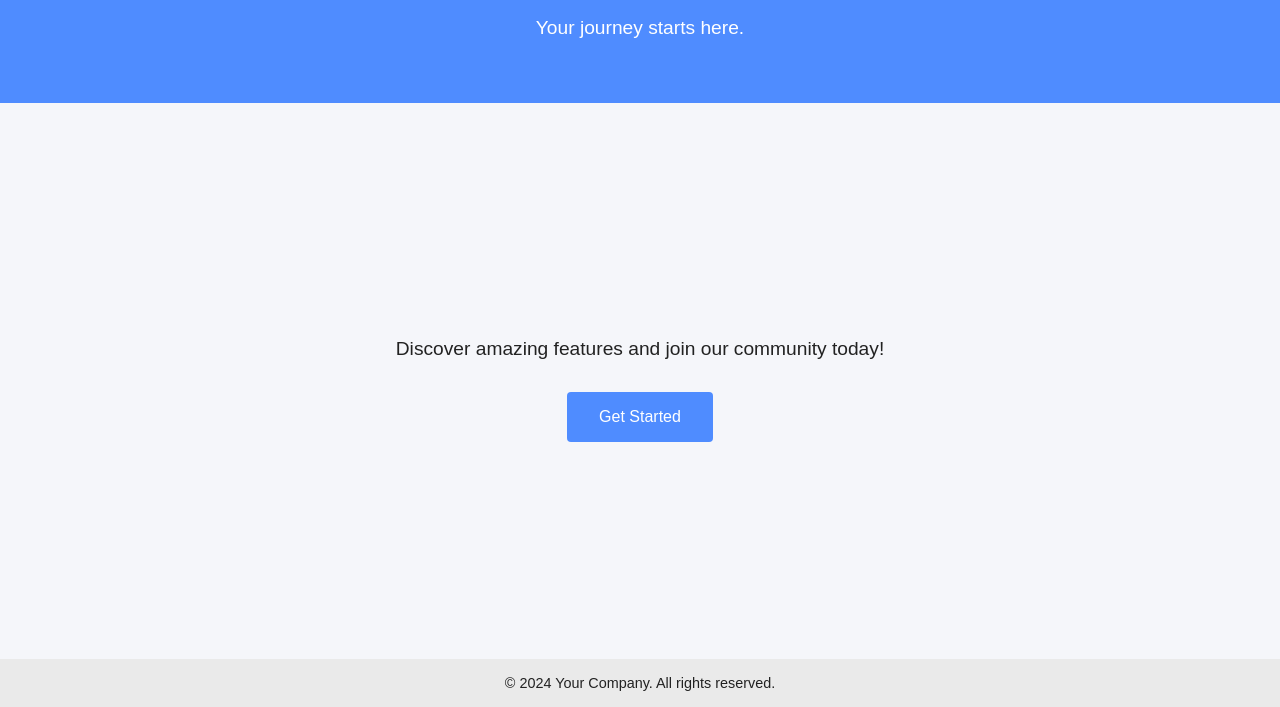
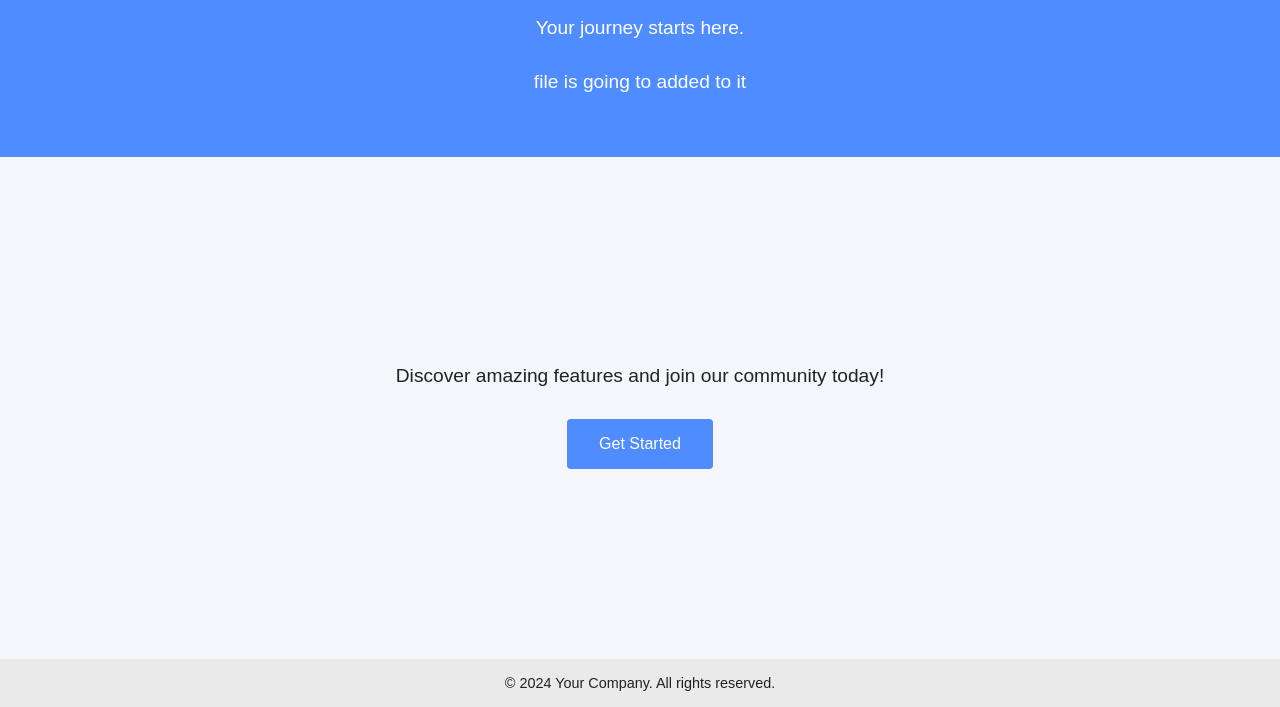
Before and after one commit to Deen56/html, a plain HTML site: page index.html in a window 1280 px wide. Shown: the part 93-800 px from the top of the page. Drawn offline with Linux system fonts and the light colour scheme.

Commit message:
jnsffgjdsfjgf

```diff
--- a/index.html
+++ b/index.html
@@ -10,6 +10,7 @@
     <header>
         <h1>Welcome to Our Landing Page</h1>
         <p>Your journey starts here.</p>
+        <p>file is going to added to it</p>
     </header>
     <main>
         <p>Discover amazing features and join our community today!</p>
```
